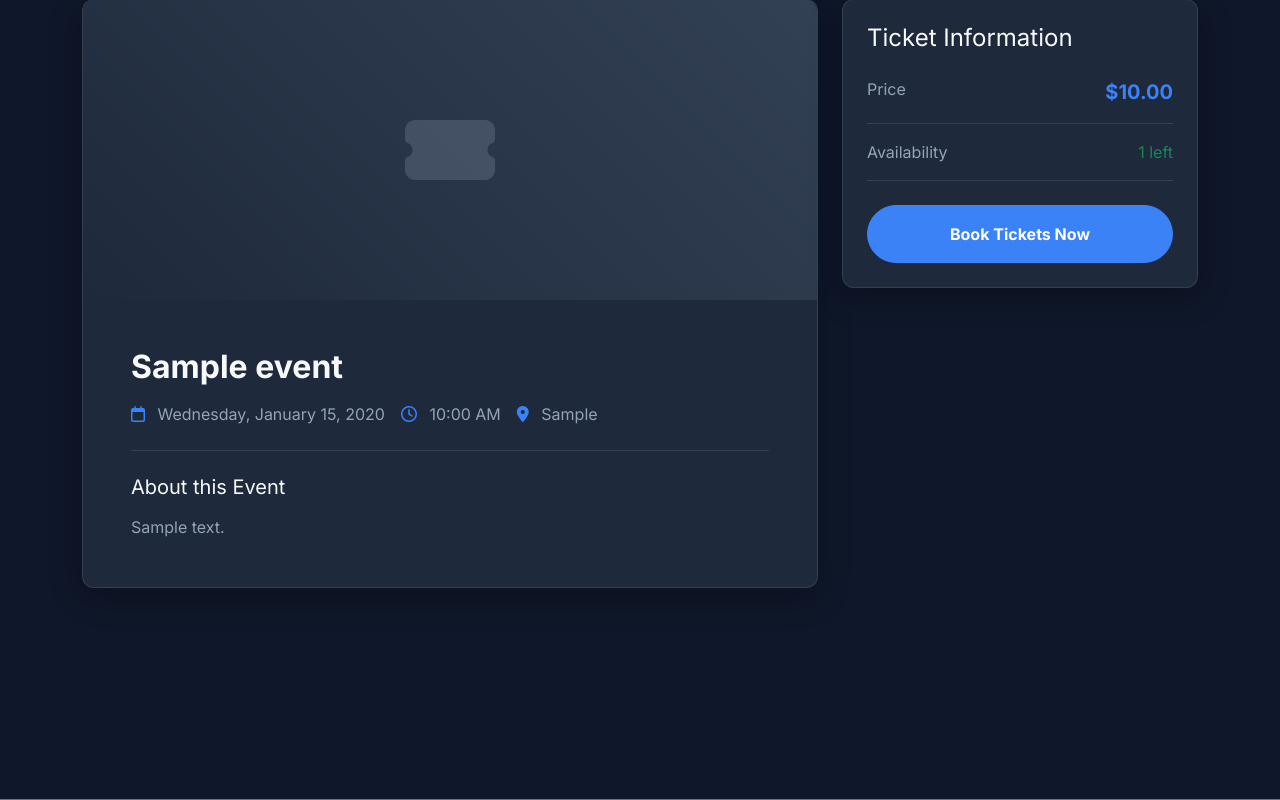
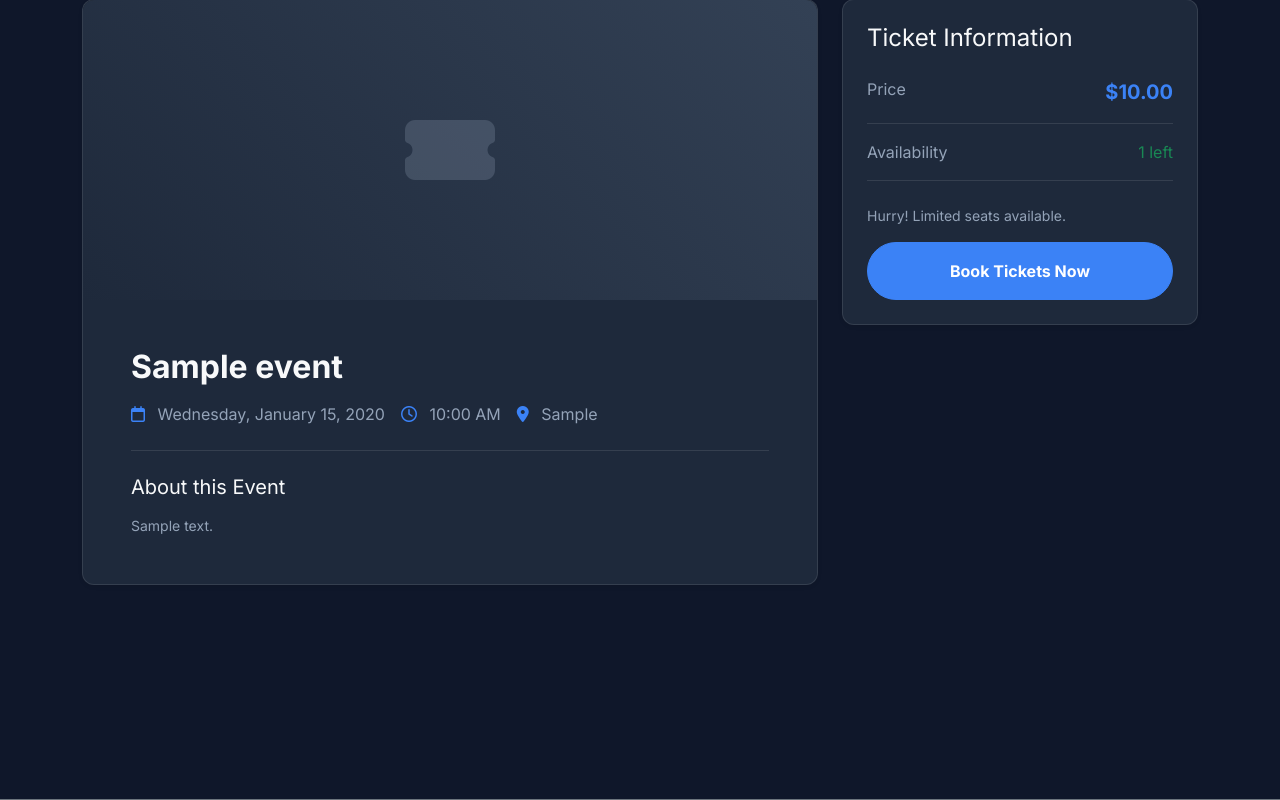
Before and after one commit to DivyanshSingh8899/EvenTix, a Flask app: page /event/1 in a window 1280 px wide. Shown: the part 130-930 px from the top of the page. Run offline with Flask 3, Linux system fonts and the light colour scheme; tables that the repository leaves empty hold one stand-in row (values such as "Sample post").

Commit message:
Added helper text for ticket availability

```diff
--- a/templates/event_detail.html
+++ b/templates/event_detail.html
@@ -7,7 +7,7 @@
     <div class="row">
         <!-- Event Details -->
         <div class="col-lg-8 mb-4 mb-lg-0">
-            <div class="glass-card overflow-hidden animate-fade-in h-100">
+            <div class="glass-card overflow-hidden animate-fade-in h-100 shadow-sm">
                 <div class="bg-dark d-flex align-items-center justify-content-center" style="height: 300px; background: linear-gradient(45deg, #1e293b, #334155);">
                     <i class="fa-solid fa-ticket-simple fa-5x text-muted opacity-25"></i>
                 </div>
@@ -15,6 +15,7 @@
                     <div class="d-flex justify-content-between align-items-start mb-3">
                         <h2 class="fw-bold mb-0 text-light">{{ event.title }}</h2>
                     </div>
+
                     <div class="d-flex flex-wrap gap-3 mb-4 text-muted border-bottom pb-4" style="border-color: var(--glass-border) !important;">
                         <div>
                             <i class="fa-regular fa-calendar text-primary me-2"></i>
@@ -30,15 +31,16 @@
                         </div>
                     </div>
 
+                    <!-- Added subtle label -->
                     <h5 class="text-light mb-3">About this Event</h5>
-                    <div class="text-muted" style="white-space: pre-wrap;">{{ event.description }}</div>
+                    <div class="text-muted small" style="white-space: pre-wrap;">{{ event.description }}</div>
                 </div>
             </div>
         </div>
 
         <!-- Booking Card -->
         <div class="col-lg-4">
-            <div class="glass-card p-4 animate-fade-in sticky-top" style="top: 100px; animation-delay: 0.2s;">
+            <div class="glass-card p-4 animate-fade-in sticky-top shadow-sm" style="top: 100px; animation-delay: 0.2s;">
                 <h4 class="mb-4 text-light">Ticket Information</h4>
 
                 <div class="d-flex justify-content-between mb-3 border-bottom pb-3" style="border-color: var(--glass-border) !important;">
@@ -55,7 +57,9 @@
                     {% endif %}
                 </div>
 
+                <!-- Added helper text -->
                 {% if event.available_tickets > 0 %}
+                    <p class="text-muted small mb-3">Hurry! Limited seats available.</p>
                     <a href="{{ url_for('book_ticket', event_id=event.id) }}" class="btn btn-primary w-100 py-3 rounded-pill fw-bold">
                         Book Tickets Now
                     </a>
```
